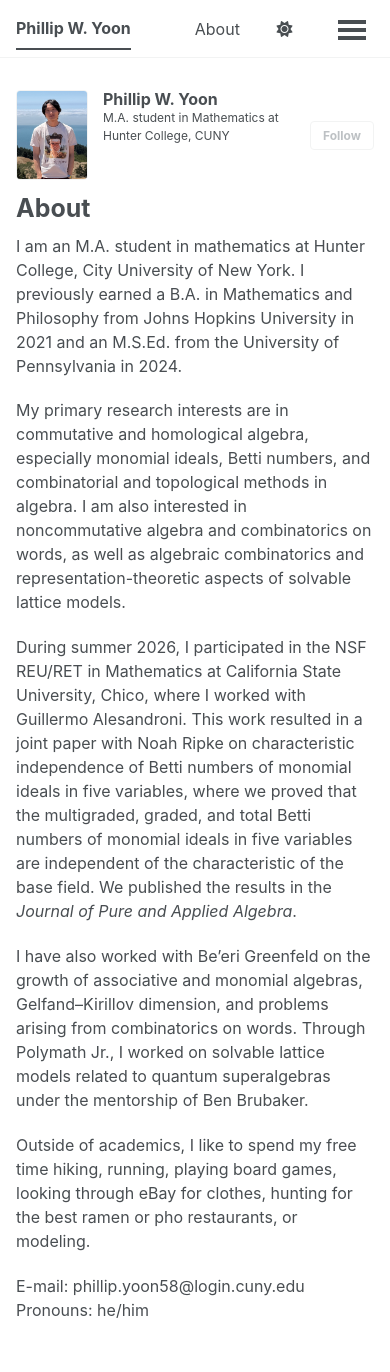
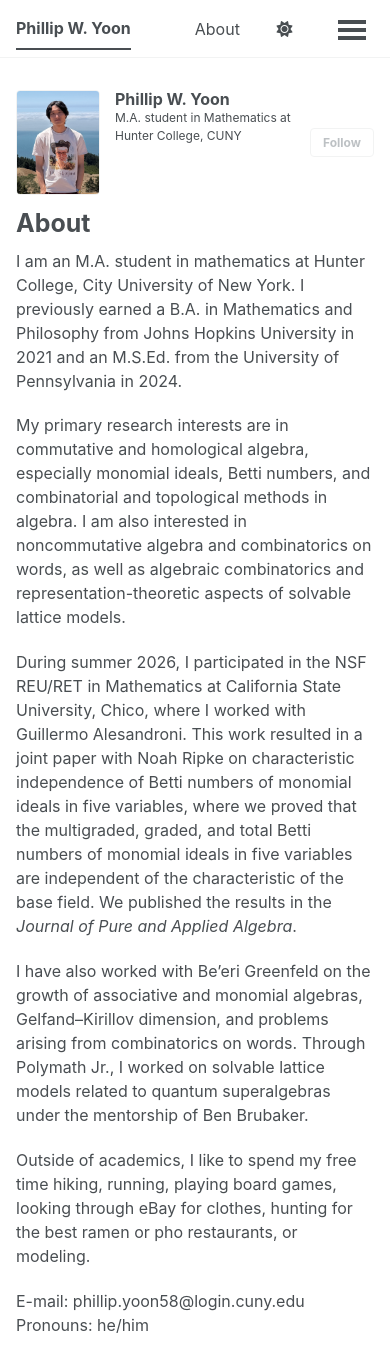
Before and after one commit to pwyoon/pwyoon.github.io, a Jekyll site: the page built from _pages/about.md, in a window 390 px wide and 1400 px high. Shown: the top 1372 px of the window. Built offline with Jekyll 4.4.1, drawn with Linux system fonts in a browser that asks for light colours; a style sheet for code colours, icons or effects is not loaded.

Commit message:
Update _sidebar.scss

```diff
--- a/_sass/layout/_sidebar.scss
+++ b/_sass/layout/_sidebar.scss
@@ -330,16 +330,16 @@
 /* Larger author portrait on phones and tablets */
 @media screen and (max-width: 63.99em) {
   .sidebar div.author__avatar {
-    width: 82px;
-    min-width: 82px;
+    width: 94px;
+    min-width: 94px;
     padding-right: 10px;
   }
 
   .sidebar div.author__avatar > img {
     display: block;
-    width: 72px;
-    max-width: 72px;
-    height: 90px;
+    width: 84px;
+max-width: 84px;
+height: 105px;
     object-fit: cover;
     object-position: center 30%;
     border: 1px solid var(--global-border-color);
```
